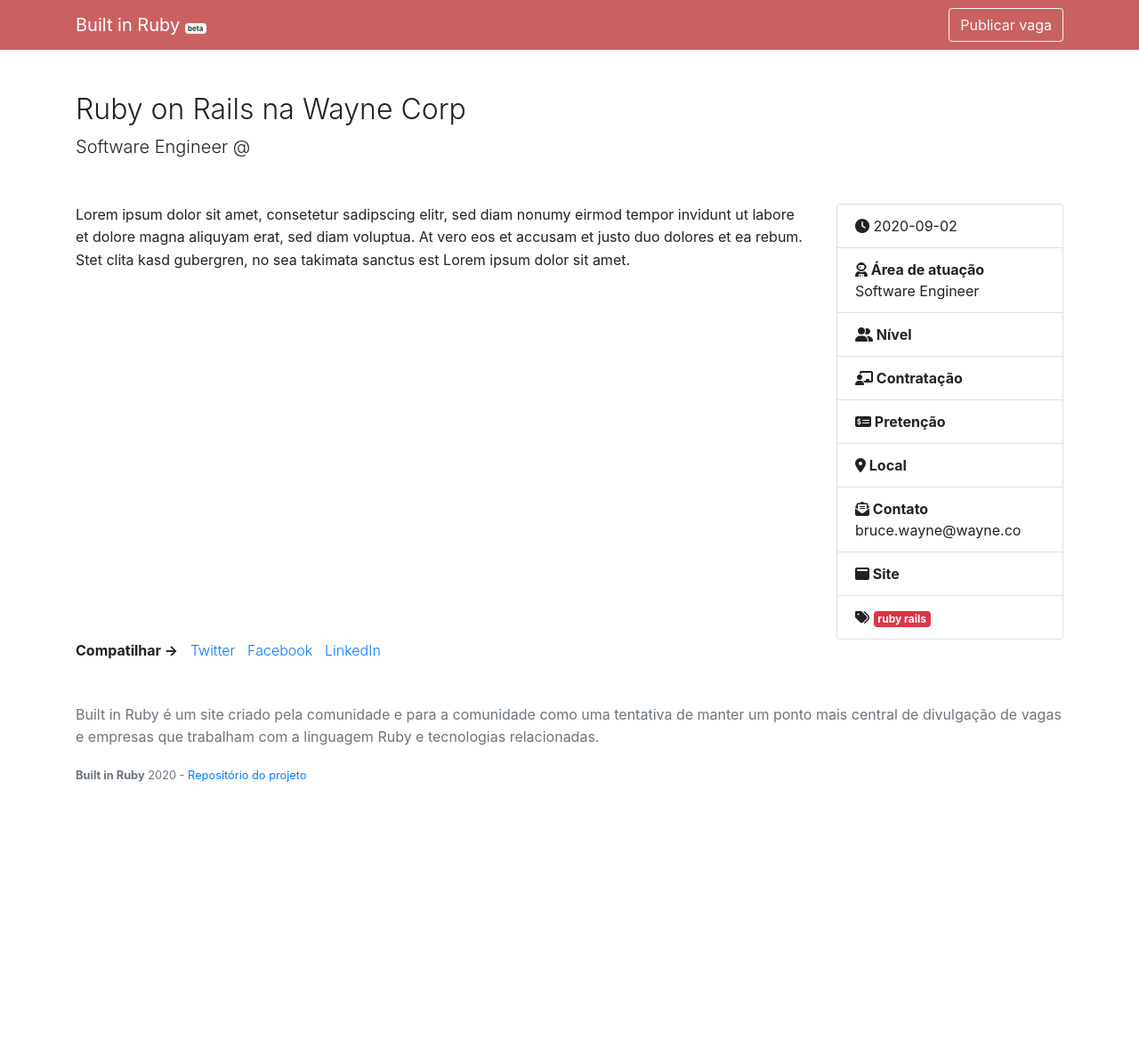
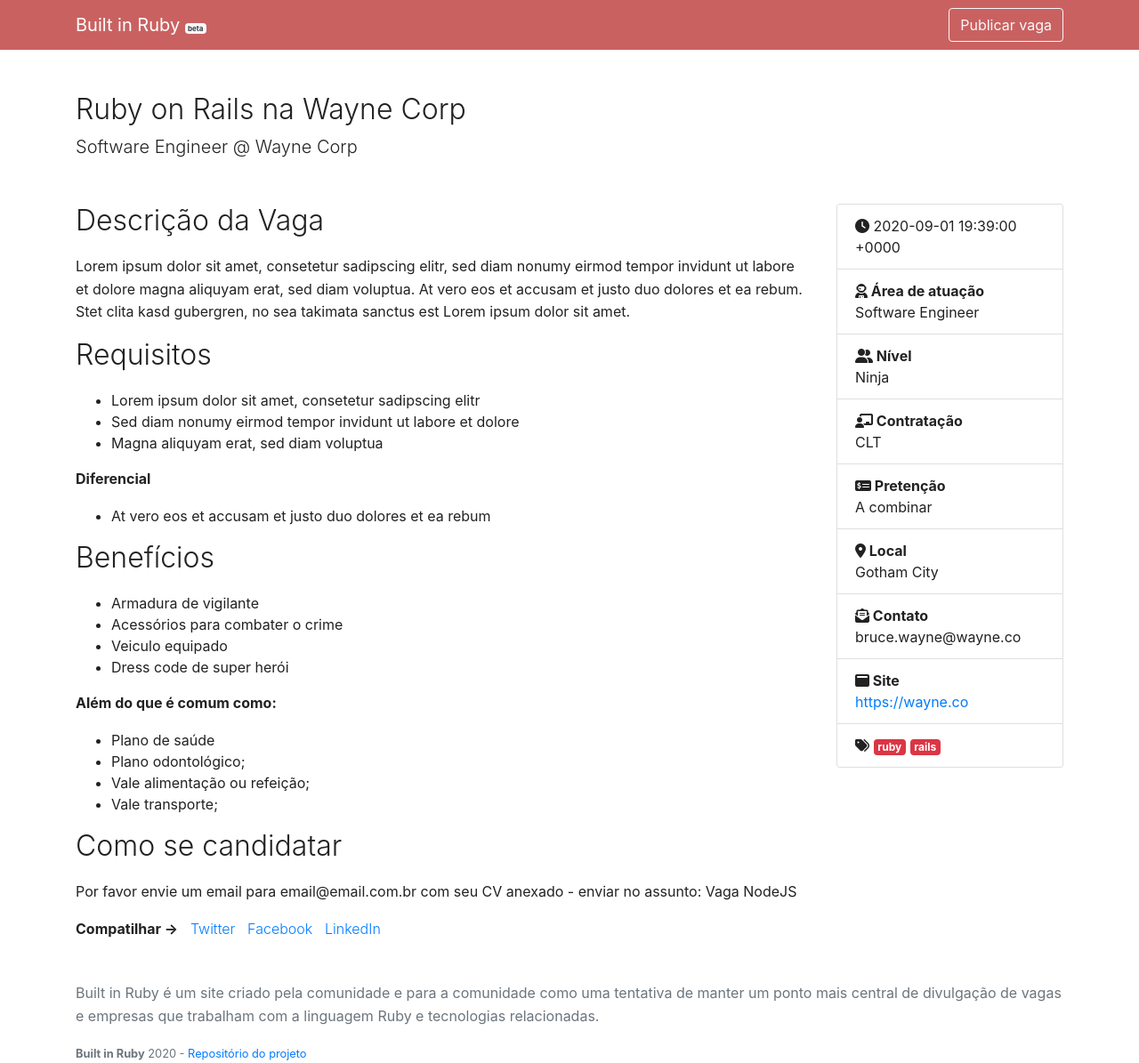
Before and after one commit to builtinruby/builtinruby, a Jekyll site: the page built from jobs/2020-09-01-ruby-on-rails-developer-na-wayne-corp.md, in a window 1280 px wide. Shown: the whole page at 89% size. Built offline with Jekyll 4.4.1, drawn with Linux system fonts in a browser that asks for light colours; nearby versions of some CDN libraries; before the commit the page ends 900 px from its top, so only the background shows below that.

Commit message:
feat: improve job definition files

```diff
--- a/jobs/2020-09-01-ruby-on-rails-developer-na-wayne-corp.md
+++ b/jobs/2020-09-01-ruby-on-rails-developer-na-wayne-corp.md
@@ -1,20 +1,55 @@
 ---
 _id: 06b83ae5-bce4-4ed5-bacd-f4d44b5c6010
 layout: jobs
-title: 'Ruby on Rails na Wayne Corp'
-role: 'Software Engineer'
-organization: 'Wayne Corp'
-github: WayneCorp
+title: Ruby on Rails na Wayne Corp
+role: Software Engineer
+company: Wayne Corp
+level: Ninja
 contact: bruce.wayne@wayne.co
-org_url: https://wayne.co
-tags: ruby rails
+website: https://wayne.co
 status: searching
-rate:
-posted_at: 2020-09-02
-description: |
-  Lorem ipsum dolor sit amet, consectetur adipisicing elit, sed do eiusmod tempor incididunt ut labore et dolore magna aliqua. Ut enim ad minim veniam, quis nostrud exercitation ullamco laboris nisi ut aliquip ex ea commodo consequat. Duis aute irure dolor in reprehenderit in voluptate velit esse cillum dolore eu fugiat nulla pariatur. Excepteur sint occaecat cupidatat non proident, sunt in culpa qui officia deserunt mollit anim id est laborum.
-how_to_apply: |
-  Acesse careers.wayne.co
+pay_rate: A combinar
+employment_term: CLT
+location: Gotham City
+posted_at: 2020-09-01T19:39:00
+tags:
+  - ruby
+  - rails
 ---
 
+## Descrição da Vaga
+
+
 Lorem ipsum dolor sit amet, consetetur sadipscing elitr, sed diam nonumy eirmod tempor invidunt ut labore et dolore magna aliquyam erat, sed diam voluptua. At vero eos et accusam et justo duo dolores et ea rebum. Stet clita kasd gubergren, no sea takimata sanctus est Lorem ipsum dolor sit amet.
+
+
+## Requisitos
+
+
+* Lorem ipsum dolor sit amet, consetetur sadipscing elitr
+* Sed diam nonumy eirmod tempor invidunt ut labore et dolore
+* Magna aliquyam erat, sed diam voluptua
+
+**Diferencial**
+
+* At vero eos et accusam et justo duo dolores et ea rebum
+
+
+## Benefícios
+
+* Armadura de vigilante
+* Acessórios para combater o crime
+* Veiculo equipado
+* Dress code de super herói
+
+**Além do que é comum como:**
+
+* Plano de saúde
+* Plano odontológico;
+* Vale alimentação ou refeição;
+* Vale transporte;
+
+
+## Como se candidatar
+
+Por favor envie um email para email@email.com.br com seu CV anexado - enviar no assunto: Vaga NodeJS
```
Also changed, not shown: jobs/2020-09-01-ruby-software-engineer-na-deathstar-corp.md (+49 -10 lines).
